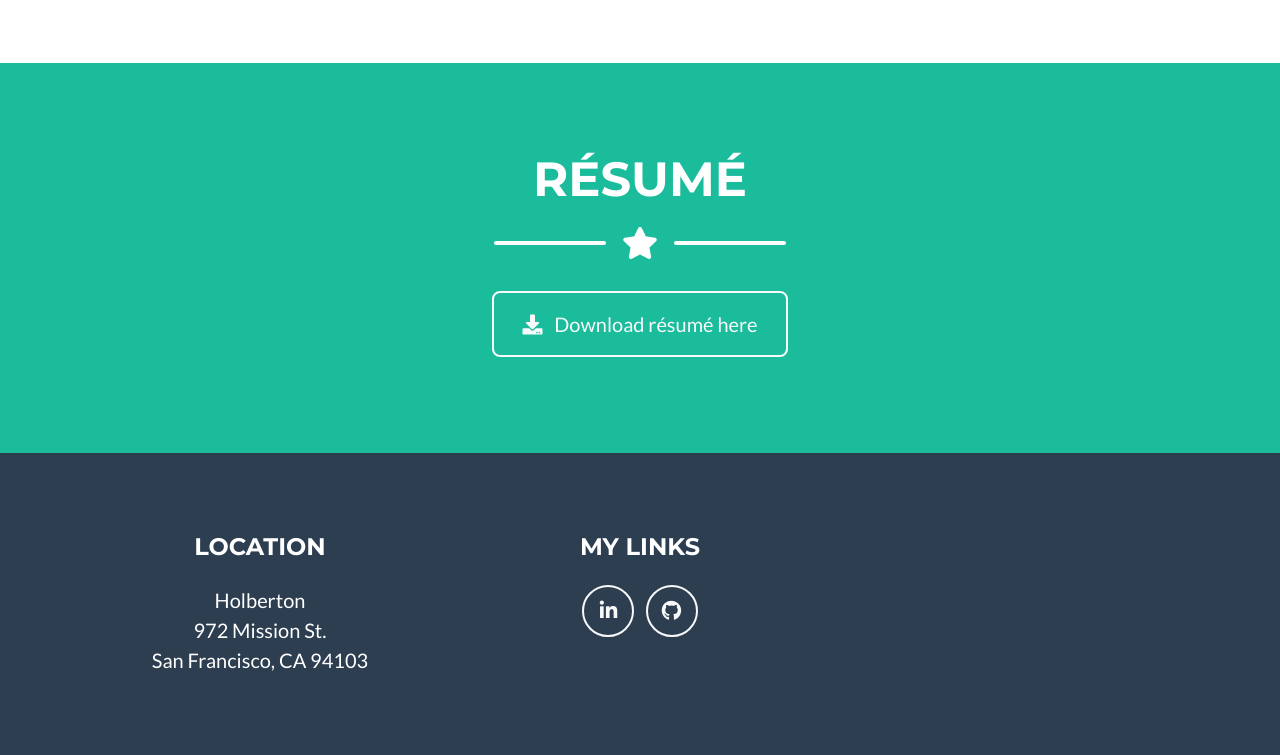
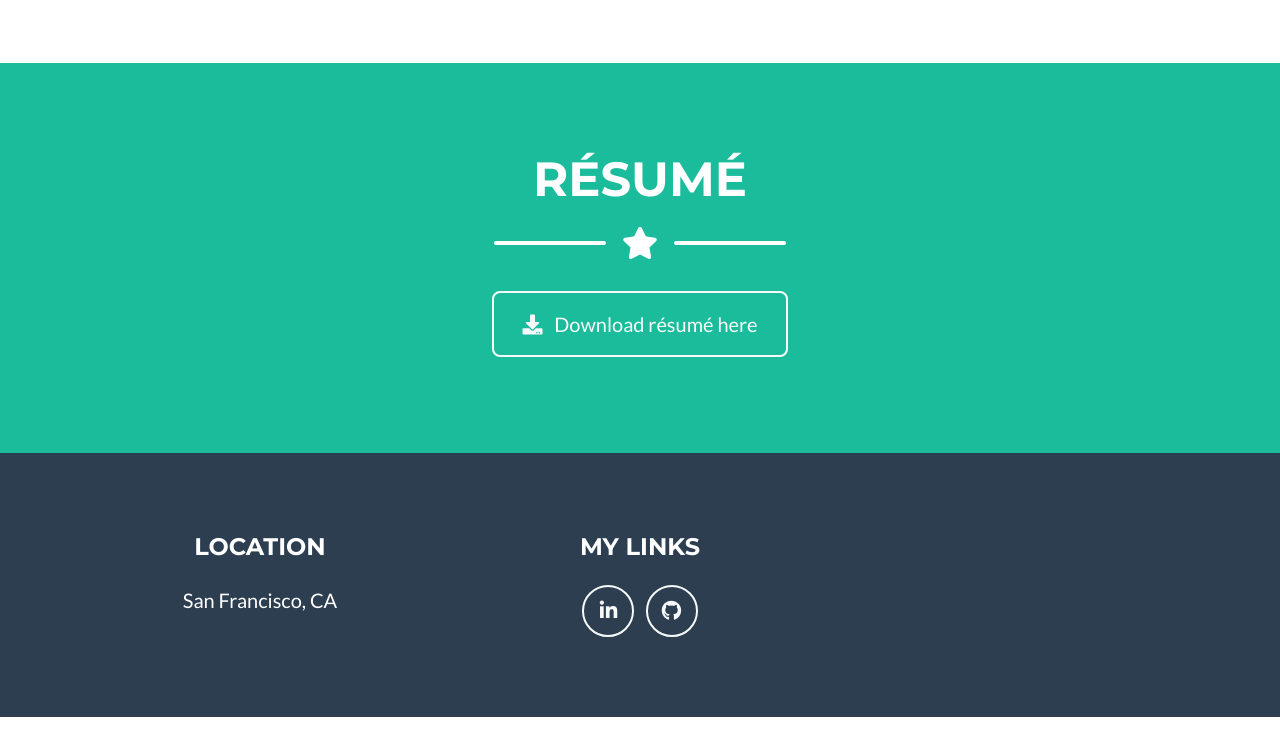
Before and after one commit to ad-egg/ad-egg.github.io, a website with bundled scripts: page index.html in a window 1280 px wide. Shown: the part 2263-3018 px from the top of the page. After the commit the page ends 2980 px from the top, so only its background shows below. Built offline with nearby package versions, Linux system fonts and the light colour scheme.

Commit message:
Update index.html

```diff
--- a/index.html
+++ b/index.html
@@ -331,9 +331,7 @@
         <!-- Footer Location -->
         <div class="col-lg-4 mb-5 mb-lg-0">
           <h4 class="text-uppercase mb-4">Location</h4>
-          <p class="lead mb-0">Holberton
-	    <br>972 Mission St.
-            <br>San Francisco, CA 94103</p>
+          <p class="lead mb-0">San Francisco, CA</p>
         </div>
 
         <!-- Footer Social Icons -->
```
